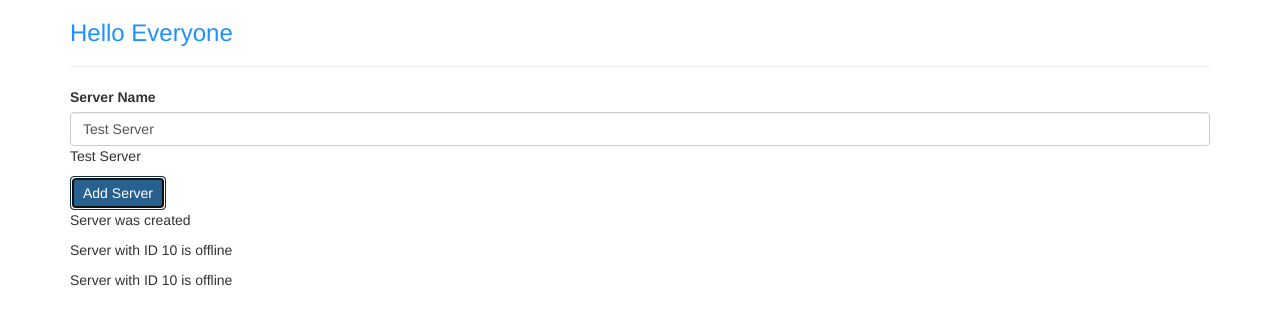
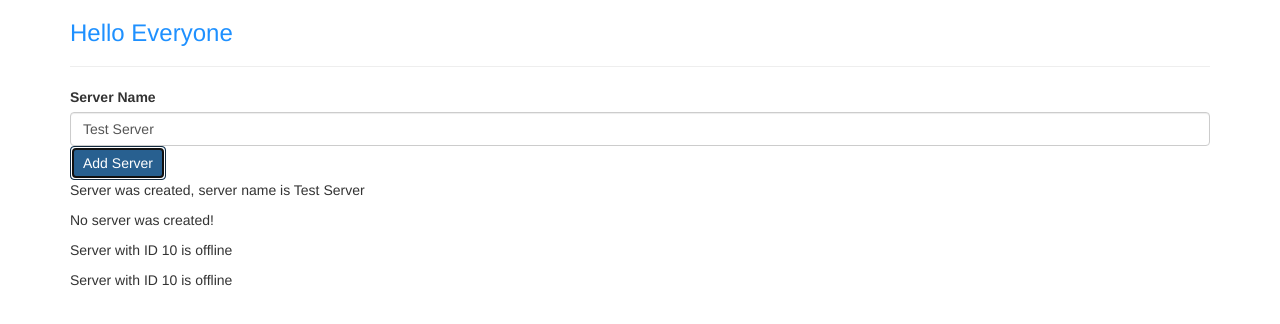
Before and after one commit to chrisobee/FirstAngularProj, an Angular app: page / in a window 1280 px wide. Both pictures are taken after a click on the button "Add Server". Shown: the top 324 px of the page. Built offline with nearby package versions, Linux system fonts and the light colour scheme.

Commit message:
Added ngIf directive to either display that a server was created or a server was not created

```diff
--- a/src/app/servers/servers.component.html
+++ b/src/app/servers/servers.component.html
@@ -10,11 +10,16 @@
     class="form-control"
     [(ngModel)]="serverName">
 <!-- ^^ This is the way to use two-way binding ^^ -->
-<p>{{ serverName }}</p>
+<!-- <p>{{ serverName }}</p> -->
 <button
     class="btn btn-primary"
     [disabled]="!allowNewServer"
     (click)="onCreateServer()">Add Server</button>
-<p>{{ serverCreationStatus }}</p>
+<!-- <p>{{ serverCreationStatus }}</p> -->
+<p *ngIf="serverCreated; else noServer">Server was created, server name is {{ serverName }}</p>
+<ng-template #noServer>
+    <p>No server was created!</p>
+</ng-template>
+<p #noServer>No server was created!</p>
 <app-server></app-server>
 <app-server></app-server>
--- a/src/app/servers/servers.component.ts
+++ b/src/app/servers/servers.component.ts
@@ -13,6 +13,7 @@ export class ServersComponent implements OnInit {
   allowNewServer = false;
   serverCreationStatus = 'No server was created';
   serverName = 'Test Server';
+  serverCreated = false;
 
   constructor() {
     setTimeout(() => {
@@ -24,7 +25,8 @@ export class ServersComponent implements OnInit {
   }
 
   onCreateServer(){
-    this.serverCreationStatus = 'Server was created';
+    this.serverCreated = true;
+    this.serverCreationStatus = 'Server was created! Name is ' + this.serverName;
   }
 
   onUpdateServerName(event: any){
```
